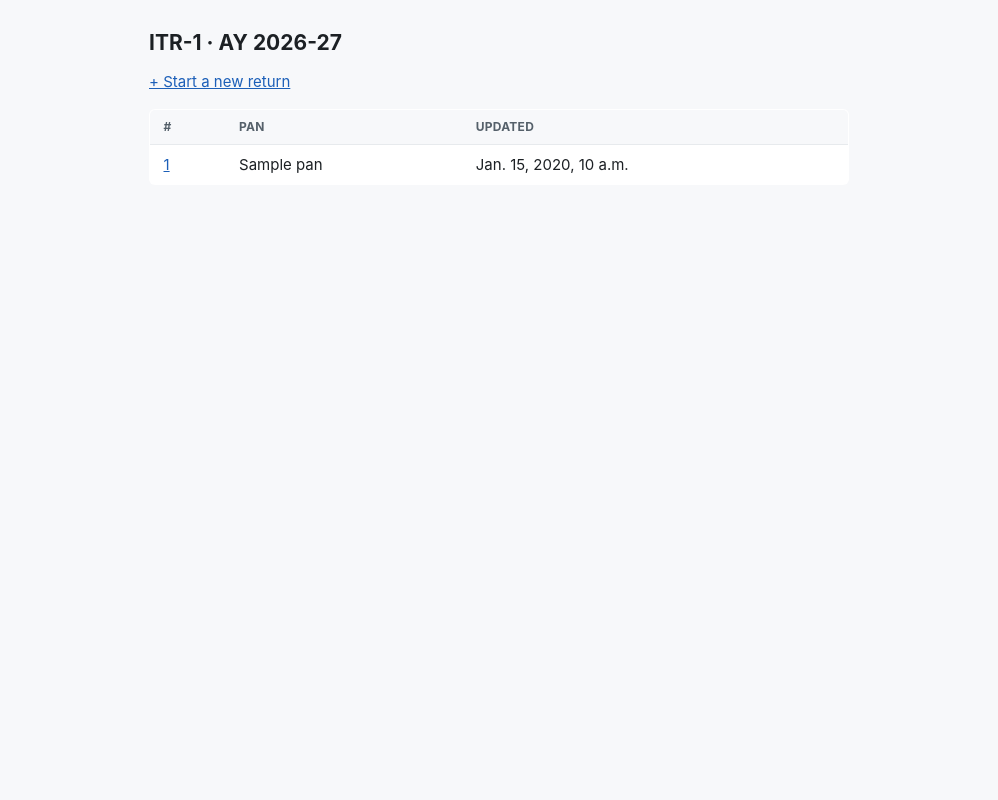
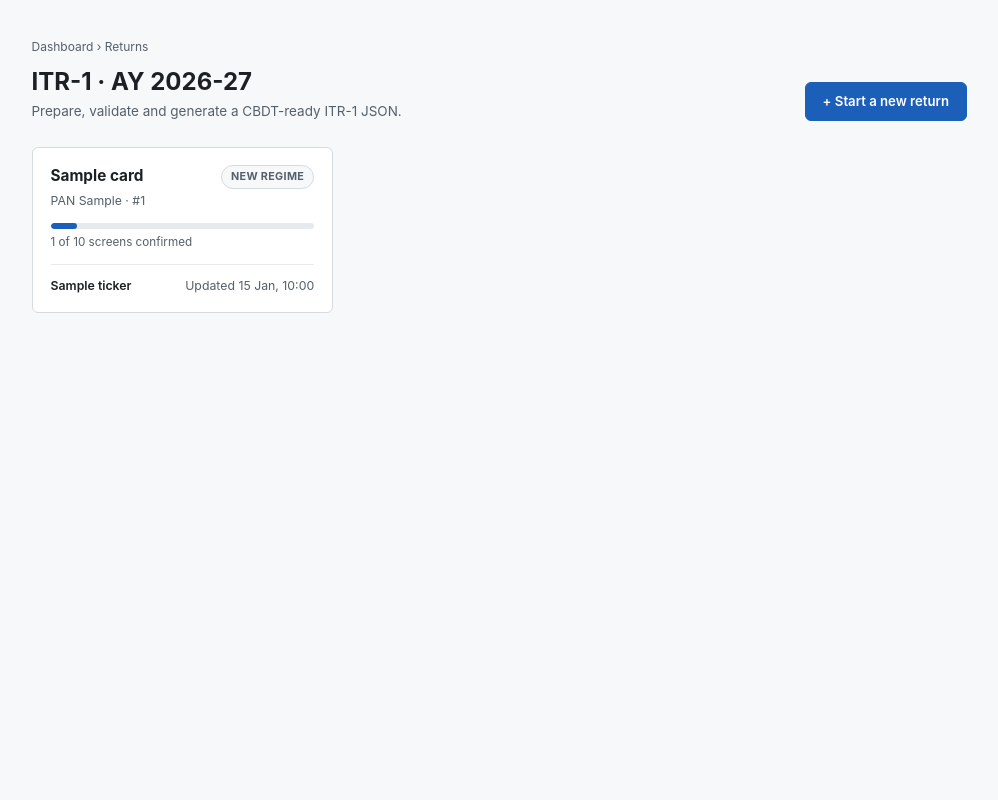
Before and after one commit to teamleaddeveloperphp1/stacos, a Django app: template frontend/templates/itr1/return_list.html in a window 1280 px wide. Shown: the whole page, without its empty margins (141-1139 px from the left). Run offline with Django 5.2, Linux system fonts and the light colour scheme; the template is opened without the code that fills it: most values are stand-ins (such as "Sample title", 1, 10 or a date in 2020); data that the repository does not hold is empty.

Commit message:
updated the returns page

```diff
--- a/frontend/static/itr1/css/main.css
+++ b/frontend/static/itr1/css/main.css
@@ -383,6 +383,91 @@ th, td { text-align: left; padding: 0.55rem 0.9rem; border-bottom: 1px solid var
 th { background: var(--bg); font-size: 0.8rem; text-transform: uppercase; letter-spacing: 0.02em; color: var(--ink-soft); }
 tr:last-child td { border-bottom: none; }
 
+/* ---- Buttons --------------------------------------------------------------------- */
+
+.btn {
+  display: inline-block;
+  font: inherit;
+  font-weight: 600;
+  font-size: 0.88rem;
+  text-decoration: none;
+  padding: 0.55rem 1.1rem;
+  border-radius: var(--radius);
+  border: 1px solid var(--border);
+  background: var(--surface);
+  color: var(--ink);
+  cursor: pointer;
+}
+.btn-primary { background: var(--accent); border-color: var(--accent); color: #fff; }
+.btn-primary:hover { background: #164c93; }
+
+/* ---- Dashboard / return list ------------------------------------------------------ */
+
+body.dashboard-body { display: block; background: var(--bg); }
+
+.dashboard { max-width: 980px; margin: 0 auto; padding: 2.5rem 1.5rem; }
+
+.dashboard-header {
+  display: flex;
+  align-items: flex-end;
+  justify-content: space-between;
+  gap: 1rem;
+  flex-wrap: wrap;
+  margin-bottom: 1.75rem;
+}
+.dashboard-header h1 { margin: 0.15rem 0 0.25rem; font-size: 1.6rem; }
+.dashboard-sub { margin: 0; color: var(--ink-soft); font-size: 0.9rem; }
+
+.dashboard-grid {
+  display: grid;
+  grid-template-columns: repeat(auto-fill, minmax(300px, 1fr));
+  gap: 1rem;
+}
+
+.return-card {
+  display: block;
+  background: var(--surface);
+  border: 1px solid var(--border);
+  border-radius: var(--radius);
+  padding: 1.1rem 1.2rem;
+  text-decoration: none;
+  color: var(--ink);
+  transition: border-color 0.15s ease, box-shadow 0.15s ease;
+}
+.return-card:hover { border-color: var(--accent); box-shadow: 0 1px 6px rgba(28, 95, 184, 0.12); }
+
+.return-card-top { display: flex; align-items: center; justify-content: space-between; gap: 0.6rem; }
+.return-card-name { font-weight: 700; font-size: 1.02rem; }
+.return-card-pan { margin-top: 0.2rem; font-size: 0.82rem; color: var(--ink-soft); }
+
+.return-card-progress { margin: 0.85rem 0; }
+.return-card-progress span { display: block; margin-top: 0.35rem; font-size: 0.78rem; color: var(--ink-soft); }
+
+.progress-track { height: 6px; border-radius: 999px; background: var(--border-soft); overflow: hidden; }
+.progress-fill { height: 100%; background: var(--accent); border-radius: 999px; }
+
+.return-card-bottom {
+  display: flex;
+  align-items: center;
+  justify-content: space-between;
+  gap: 0.6rem;
+  padding-top: 0.75rem;
+  border-top: 1px solid var(--border-soft);
+  font-size: 0.82rem;
+}
+.return-card-updated { color: var(--ink-soft); }
+
+.dashboard-empty {
+  background: var(--surface);
+  border: 1px dashed var(--border);
+  border-radius: var(--radius);
+  padding: 2.5rem 1.5rem;
+  text-align: center;
+  color: var(--ink-soft);
+}
+.dashboard-empty h2 { color: var(--ink); }
+.dashboard-empty .btn { margin-top: 0.75rem; }
+
 /* ---- Responsive ------------------------------------------------------------------ */
 
 @media (max-width: 900px) {
--- a/frontend/templates/itr1/return_list.html
+++ b/frontend/templates/itr1/return_list.html
@@ -4,26 +4,47 @@
   <meta charset="utf-8">
   <title>Your ITR-1 Returns · stacos.ai</title>
   <link rel="stylesheet" href="{% static 'itr1/css/main.css' %}">
-  <style>
-    body { display: block; padding: 2rem; max-width: 760px; margin: 0 auto; }
-  </style>
 </head>
-<body>
-  <h1>ITR-1 &middot; AY 2026-27</h1>
-  <p><a href="{% url 'itr1:return_create' %}">+ Start a new return</a></p>
-  <table>
-    <thead><tr><th>#</th><th>PAN</th><th>Updated</th></tr></thead>
-    <tbody>
-      {% for r in returns %}
-      <tr>
-        <td><a href="{% url 'itr1:personal_info' r.pk %}">{{ r.pk }}</a></td>
-        <td>{{ r.pan|default:"—" }}</td>
-        <td>{{ r.updated_at }}</td>
-      </tr>
-      {% empty %}
-      <tr><td colspan="3">No returns yet.</td></tr>
+<body class="dashboard-body">
+  <main class="dashboard">
+    <header class="dashboard-header">
+      <div>
+        <p class="breadcrumb">Dashboard &rsaquo; Returns</p>
+        <h1>ITR-1 &middot; AY 2026-27</h1>
+        <p class="dashboard-sub">Prepare, validate and generate a CBDT-ready ITR-1 JSON.</p>
+      </div>
+      <a class="btn btn-primary" href="{% url 'itr1:return_create' %}">+ Start a new return</a>
+    </header>
+
+    {% if cards %}
+    <div class="dashboard-grid">
+      {% for card in cards %}
+      <a class="return-card" href="{% url 'itr1:personal_info' card.obj.pk %}">
+        <div class="return-card-top">
+          <span class="return-card-name">{{ card.taxpayer_name }}</span>
+          <span class="regime-badge regime-{{ card.regime|lower }}">{% if card.regime == 'OLD' %}OLD REGIME{% else %}NEW REGIME{% endif %}</span>
+        </div>
+        <div class="return-card-pan">PAN {{ card.taxpayer_pan }} &middot; #{{ card.obj.pk }}</div>
+
+        <div class="return-card-progress">
+          <div class="progress-track"><div class="progress-fill" style="width: {% widthratio card.confirmed_count card.screen_total 100 %}%"></div></div>
+          <span>{{ card.confirmed_count }} of {{ card.screen_total }} screens confirmed</span>
+        </div>
+
+        <div class="return-card-bottom">
+          <span class="ticker ticker-{{ card.ticker_class }}">{{ card.ticker }}</span>
+          <span class="return-card-updated">Updated {{ card.obj.updated_at|date:"d M, H:i" }}</span>
+        </div>
+      </a>
       {% endfor %}
-    </tbody>
-  </table>
+    </div>
+    {% else %}
+    <div class="dashboard-empty">
+      <h2>No returns yet</h2>
+      <p>Start your first ITR-1 return for AY 2026-27 &mdash; seven guided screens, full validation and a CBDT-ready JSON at the end.</p>
+      <a class="btn btn-primary" href="{% url 'itr1:return_create' %}">+ Start a new return</a>
+    </div>
+    {% endif %}
+  </main>
 </body>
 </html>
```
Also changed, not shown: backend/itr1/views.py (+18 -1 lines).
